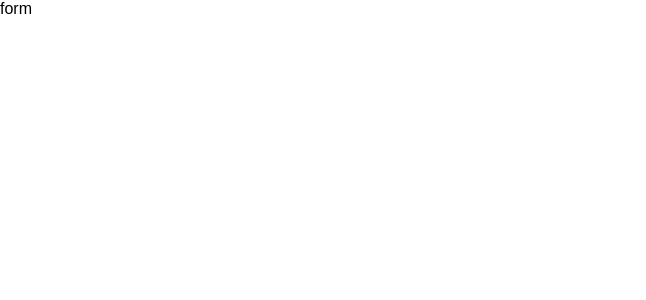
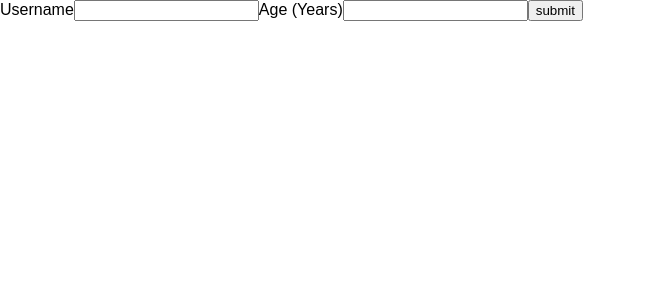
Before and after one commit to aadil42/UserName-Age-list, a React (Create React App) app: page / in a window 1280 px wide. Shown: the top 300 px of the page, without its empty margins (0-646 px from the left). Built offline with nearby package versions, Linux system fonts and the light colour scheme.

Commit message:
added form html data

```diff
--- a/src/Components/Form/Form.js
+++ b/src/Components/Form/Form.js
@@ -1,9 +1,23 @@
+
+import './Form.css';
 
 const Form = () => {
 
     return (
         <div>
-            form
+            <form>
+            <label htmlFor="username">Username</label>
+            <input
+                id="username"
+                type="text"
+            />
+            <label htmlFor="age">Age (Years)</label>
+            <input
+                id="age"
+                type="number"
+            />
+            <button type="submit"> submit </button>
+            </form>
         </div>
     );
 
```
